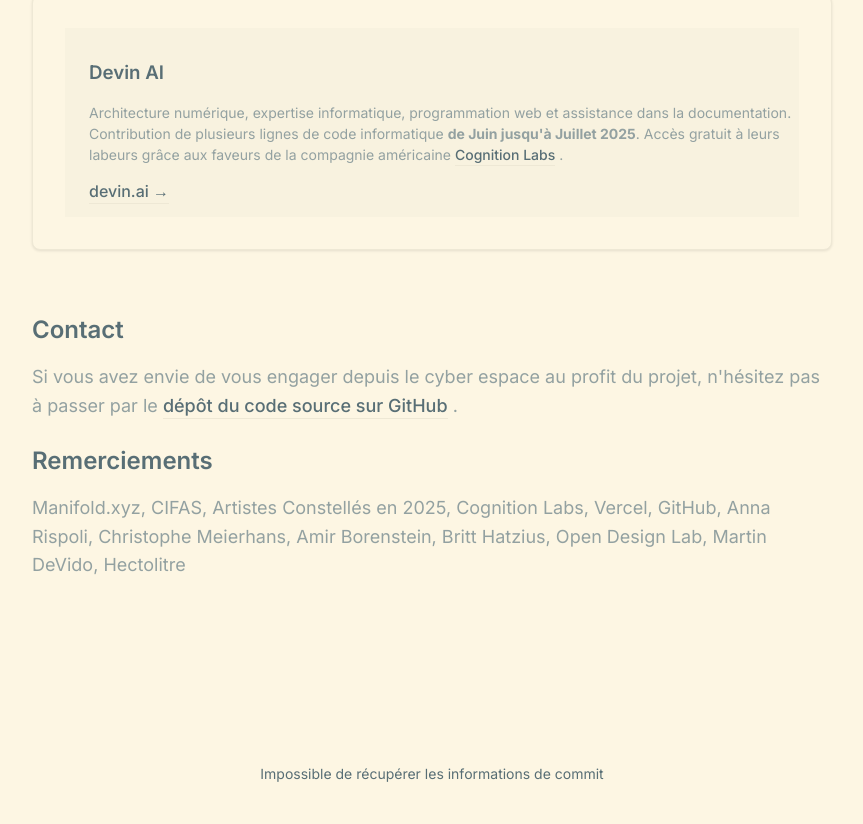
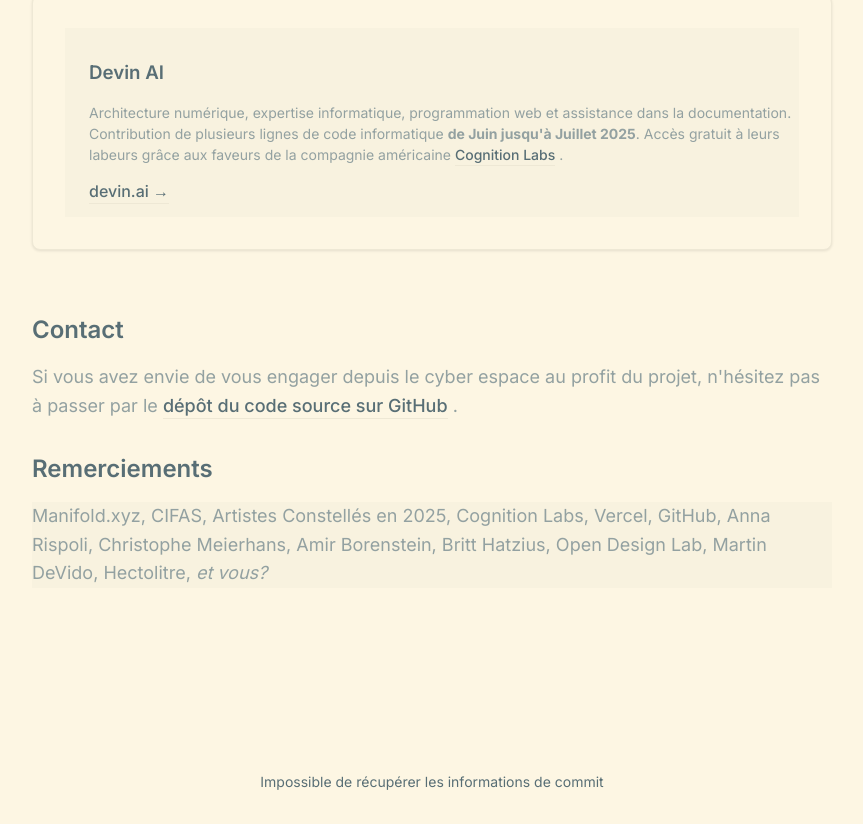
Before and after one commit to daqhris/DoublementAliene, a Next.js app: page /about in a window 1280 px wide. Shown: the part 2826-3650 px from the top of the page, without its empty margins (208-1071 px from the left). Built offline with nearby package versions, Linux system fonts and the light colour scheme; no server answers.

Commit message:
edit thanks section

```diff
--- a/app/about/page.tsx
+++ b/app/about/page.tsx
@@ -199,11 +199,11 @@ export default function AboutPage() {
               dépôt du code source sur GitHub
             </Link>{' '}.
           </p>
-        <h3 className="theater-heading-md">
+        <h4 className="theater-heading-md">
           Remerciements
-        </h3>
-        <p className="theater-subtitle">
-          Manifold.xyz, CIFAS, Artistes Constellés en 2025, Cognition Labs, Vercel, GitHub, Anna Rispoli, Christophe Meierhans, Amir Borenstein, Britt Hatzius, Open Design Lab, Martin DeVido, Hectolitre
+        </h4>
+        <p className="theater-subtitle bg-theater-muted/5">
+          Manifold.xyz, CIFAS, Artistes Constellés en 2025, Cognition Labs, Vercel, GitHub, Anna Rispoli, Christophe Meierhans, Amir Borenstein, Britt Hatzius, Open Design Lab, Martin DeVido, Hectolitre, <em>et vous?</em>
         </p>
       </section>
     </div>
```
